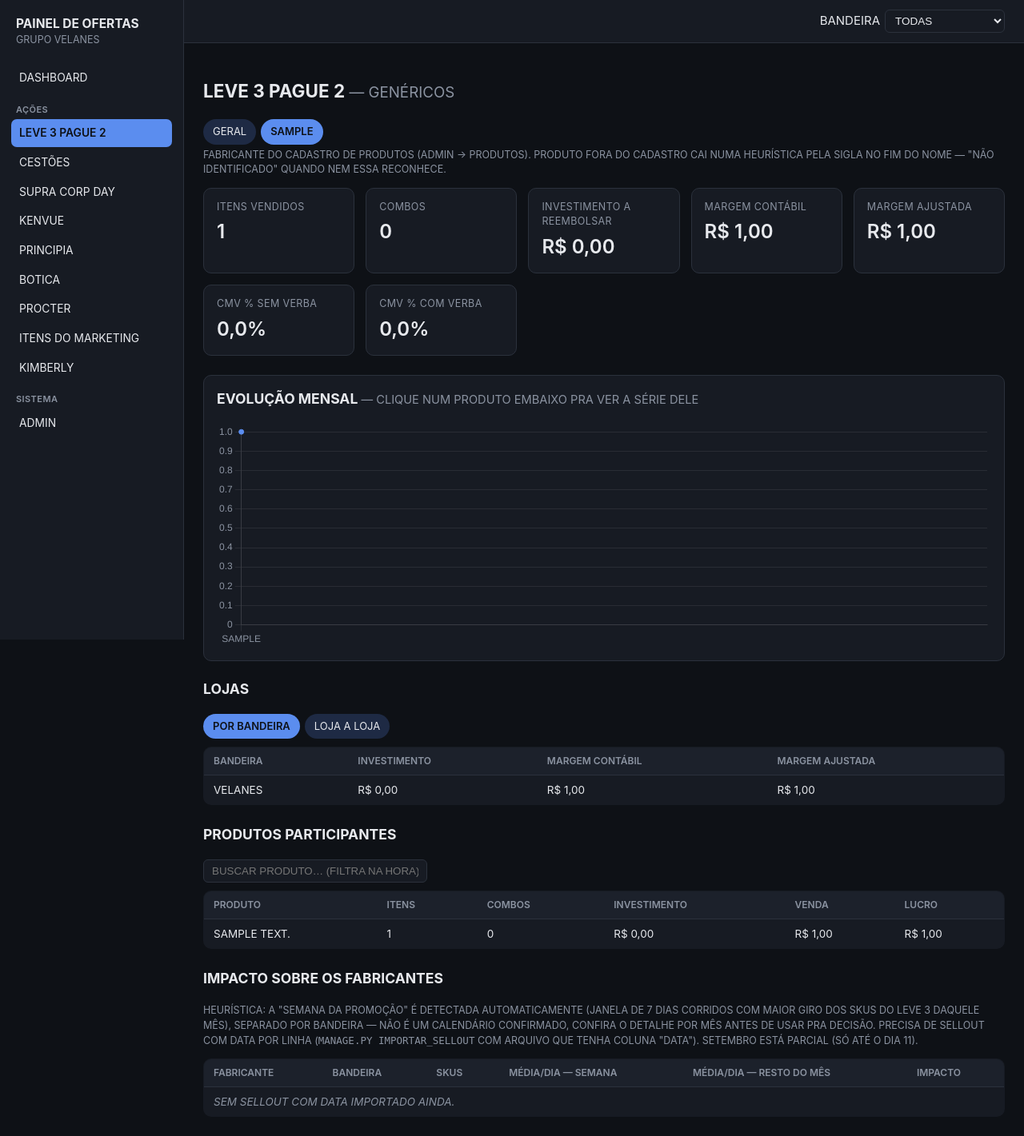
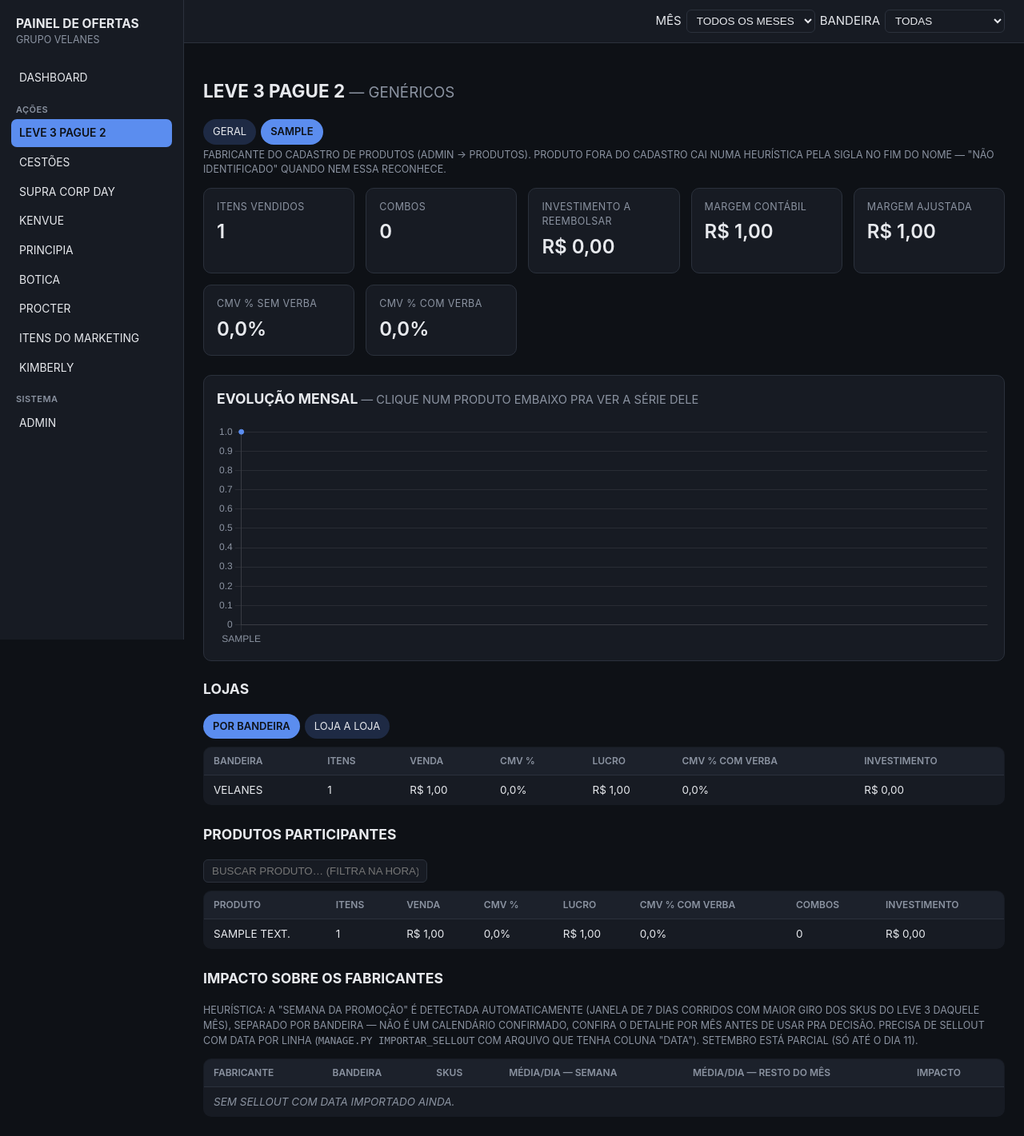
Before and after one commit to gabrielvelanes-coder/monitor-de-ofertas, a Django app: a page that uses templates/base.html in a window 1280 px wide. Shown: the whole page at 80% size. Run offline with Django 5.2, Linux system fonts and the light colour scheme; tables that the repository leaves empty hold one stand-in row (values such as "Sample post").

Commit message:
Filtro de mês em cada ação + CMV/CMV com verba em todas as tabelas
Gabriel pediu 2 coisas: (1) escolher o mês dentro de cada ação, não só
no dashboard; (2) toda tabela (loja, produto, fabricante) com Itens,
Venda, CMV %, Lucro, CMV % com verba — hoje só tinha Itens/Venda/Lucro.

- meses_disponiveis(mecanica) e mes_da_request() (services.py): mês
  agora é escopado por ação, não a lista global de todos os meses.
  querystring_extra passa a excluir 'mes' por padrão também.
- Seletor de mês subiu pra barra de topo (base.html), ao lado da
  bandeira — 1 form só, aparece em toda tela que passar
  meses_disponiveis no contexto (todas as ações agora passam). Tirado
  o form duplicado que só existia em home.html.
- Leve3/Cestões/Supracorp/4 fabricantes/Marketing/Kimberly: view filtra
  o queryset por ano_mes antes de calcular, mês inválido cai pra "todos"
  em vez de zerar a tela.
- anexar_cmv() (apps/verba/services.py): acrescenta cmv_pct_sem_verba/
  cmv_pct_com_verba em cada linha de loja/produto/fabricante. Leve3 usa
  o investimento JÁ calculado por linha (calcular_leve3 ganhou itens/
  venda por loja, que não existia) — CMV com verba nunca é None ali. Nas
  outras ações (sem fórmula de verba por linha ainda) fica None ("—"),
  igual ao padrão já usado nos cards — nunca ratear o valor agregado de
  VerbaMensal por loja/produto sem uma fórmula validada pra isso.
- Supracorp não ganhou CMV nas tabelas: a mecânica não rastreia lucro
  por loja/produto (só itens/impacto), não tem como calcular sem
  inventar um número.
- home.html: colunas reordenadas pra Itens/Venda/CMV%/Lucro/CMV% com
  verba, igual ao resto — antes era Itens/Venda/Lucro/CMV/CMV.

Co-Authored-By: Claude Sonnet 5 <noreply@anthropic.com>
Claude-Session: https://claude.ai/code/session_01LP9Ru2eABpWapUBnRbZZFK

```diff
--- a/apps/ofertas/views.py
+++ b/apps/ofertas/views.py
@@ -4,7 +4,7 @@ from django.http import Http404
 from django.shortcuts import render
 
 from apps.lojas.models import Loja
-from apps.verba.services import cmv_pct, cmv_pct_com_verba, verba_apurada
+from apps.verba.services import anexar_cmv, cmv_pct, cmv_pct_com_verba, verba_apurada
 
 from .models import Lancamento
 from .services import (
@@ -12,7 +12,7 @@ from .services import (
     calcular_impacto_fabricante, calcular_impacto_leve3_fabricante,
     calcular_kimberly, calcular_leve3, calcular_marketing,
     calcular_supracorp, filtrar_por_bandeira, grafico_mensal,
-    meses_disponiveis, querystring_extra,
+    mes_da_request, meses_disponiveis, querystring_extra,
 )
 
 ZERO = Decimal('0')
@@ -94,9 +94,7 @@ def _resumo_executivo(bandeira, mes=''):
 def home(request):
     bandeira = bandeira_da_request(request)
     meses = meses_disponiveis()
-    mes = request.GET.get('mes', '').strip()
-    if mes not in meses:
-        mes = ''
+    mes = mes_da_request(request)
 
     lojas_velanes = Loja.objects.filter(bandeira=Loja.VELANES).count()
     lojas_ultra = Loja.objects.filter(bandeira=Loja.ULTRA_POPULAR).count()
@@ -125,6 +123,8 @@ def leve3(request):
     bandeira = bandeira_da_request(request)
     busca = request.GET.get('busca', '').strip()
     fabricante = request.GET.get('fabricante', '').strip()
+    meses = meses_disponiveis(Lancamento.LEVE3)
+    mes = mes_da_request(request, Lancamento.LEVE3)
 
     queryset = filtrar_por_bandeira(
         Lancamento.objects.filter(mecanica=Lancamento.LEVE3), bandeira
@@ -134,18 +134,23 @@ def leve3(request):
     )
     if fabricante:
         queryset = queryset.filter(fabricante=fabricante)
+    if mes:
+        queryset = queryset.filter(ano_mes=mes)
 
     dados = calcular_leve3(queryset, busca=busca)
     grafico = grafico_mensal(dados['por_mes'], [('venda', 'Venda')])
     impacto_fabricantes = calcular_impacto_leve3_fabricante()
 
     # CMV com/sem verba usando o investimento já calculado pro recorte atual
-    # (bandeira/fabricante/busca) — não o agregado de VerbaMensal, que é
-    # sempre "todas as lojas" e não tem como refletir esses filtros.
+    # (bandeira/fabricante/busca/mês) — não o agregado de VerbaMensal, que
+    # é sempre "todas as lojas, todos os meses" e não reflete esses filtros.
     dados['kpis']['cmv_pct_sem_verba'] = cmv_pct(dados['kpis']['venda'], dados['kpis']['margem_contabil'])
     dados['kpis']['cmv_pct_com_verba'] = cmv_pct_com_verba(
         dados['kpis']['venda'], dados['kpis']['margem_contabil'], dados['kpis']['investimento']
     )
+    anexar_cmv(dados['ranking_lojas'], 'venda', 'margem_contabil', 'investimento')
+    anexar_cmv(dados['ranking_bandeiras'], 'venda', 'margem_contabil', 'investimento')
+    anexar_cmv(dados['produtos'], 'venda', 'lucro', 'investimento')
 
     contexto = {
         'secao': 'leve3',
@@ -154,6 +159,8 @@ def leve3(request):
         'busca': busca,
         'fabricante_atual': fabricante,
         'fabricantes_disponiveis': fabricantes_disponiveis,
+        'meses_disponiveis': meses,
+        'mes_atual': mes,
         'grafico': grafico,
         'impacto_fabricantes': impacto_fabricantes,
         **dados,
@@ -164,18 +171,27 @@ def leve3(request):
 def cestoes(request):
     bandeira = bandeira_da_request(request)
     busca = request.GET.get('busca', '').strip()
+    meses = meses_disponiveis(Lancamento.CESTOES)
+    mes = mes_da_request(request, Lancamento.CESTOES)
 
     queryset = filtrar_por_bandeira(
         Lancamento.objects.filter(mecanica=Lancamento.CESTOES), bandeira
     )
+    if mes:
+        queryset = queryset.filter(ano_mes=mes)
     dados = calcular_cestoes(queryset, busca=busca)
     grafico = grafico_mensal(dados['por_mes'], [('venda', 'Venda')])
+    anexar_cmv(dados['ranking_lojas'], 'venda', 'lucro')
+    anexar_cmv(dados['ranking_bandeiras'], 'venda', 'lucro')
+    anexar_cmv(dados['produtos'], 'venda', 'lucro')
 
     contexto = {
         'secao': 'cestoes',
         'bandeira_atual': bandeira,
         'querystring_extra': querystring_extra(request),
         'busca': busca,
+        'meses_disponiveis': meses,
+        'mes_atual': mes,
         'grafico': grafico,
         **dados,
     }
@@ -184,10 +200,14 @@ def cestoes(request):
 
 def supracorp(request):
     bandeira = bandeira_da_request(request)
+    meses = meses_disponiveis(Lancamento.SUPRACORP)
+    mes = mes_da_request(request, Lancamento.SUPRACORP)
 
     queryset = filtrar_por_bandeira(
         Lancamento.objects.filter(mecanica=Lancamento.SUPRACORP), bandeira
     )
+    if mes:
+        queryset = queryset.filter(ano_mes=mes)
     dados = calcular_supracorp(queryset)
 
     serie_diaria = dados['serie_diaria']
@@ -201,6 +221,8 @@ def supracorp(request):
         'secao': 'supracorp',
         'bandeira_atual': bandeira,
         'querystring_extra': querystring_extra(request),
+        'meses_disponiveis': meses,
+        'mes_atual': mes,
         'grafico': grafico,
         **dados,
     }
@@ -214,9 +236,14 @@ def impacto_fabricante(request, fabricante):
 
     bandeira = bandeira_da_request(request)
     busca = request.GET.get('busca', '').strip()
+    meses = meses_disponiveis(mecanica)
+    mes = mes_da_request(request, mecanica)
+
     queryset = filtrar_por_bandeira(
         Lancamento.objects.filter(mecanica=mecanica), bandeira
     )
+    if mes:
+        queryset = queryset.filter(ano_mes=mes)
     dados = calcular_impacto_fabricante(queryset, busca=busca)
     grafico = grafico_mensal(dados['por_mes'], [
         ('venda_base', 'Venda base'), ('venda_oferta', 'Venda oferta'),
@@ -224,13 +251,18 @@ def impacto_fabricante(request, fabricante):
 
     # CMV geral (base + oferta) com/sem verba — com_verba fica None pros 4
     # fabricantes hoje (sem fórmula de apuração ainda, ver PLANO_VERBA.md);
-    # o template mostra "—" em vez de R$0/0% mudo.
+    # o template mostra "—" em vez de R$0/0% mudo. Nas tabelas de loja/
+    # produto usa só a fatia "oferta" (venda_oferta/lucro_oferta) — "base"
+    # não é a promoção, misturar dilui o que a tabela quer mostrar.
     venda_total = dados['kpis']['venda_base'] + dados['kpis']['venda_oferta']
     lucro_total = dados['kpis']['lucro_base'] + dados['kpis']['lucro_oferta']
     dados['kpis']['cmv_pct_sem_verba'] = cmv_pct(venda_total, lucro_total)
     dados['kpis']['cmv_pct_com_verba'] = cmv_pct_com_verba(
-        venda_total, lucro_total, verba_apurada(mecanica)
+        venda_total, lucro_total, verba_apurada(mecanica, mes)
     )
+    anexar_cmv(dados['ranking_lojas'], 'venda_oferta', 'lucro_oferta')
+    anexar_cmv(dados['ranking_bandeiras'], 'venda_oferta', 'lucro_oferta')
+    anexar_cmv(dados['produtos'], 'venda_oferta', 'lucro_oferta')
 
     contexto = {
         'secao': f'fabricante_{fabricante}',
@@ -239,6 +271,8 @@ def impacto_fabricante(request, fabricante):
         'busca': busca,
         'fabricante_chave': fabricante,
         'fabricante_rotulo': rotulo,
+        'meses_disponiveis': meses,
+        'mes_atual': mes,
         'grafico': grafico,
         **dados,
     }
@@ -248,18 +282,27 @@ def impacto_fabricante(request, fabricante):
 def marketing(request):
     bandeira = bandeira_da_request(request)
     busca = request.GET.get('busca', '').strip()
+    meses = meses_disponiveis(Lancamento.MARKETING)
+    mes = mes_da_request(request, Lancamento.MARKETING)
 
     queryset = filtrar_por_bandeira(
         Lancamento.objects.filter(mecanica=Lancamento.MARKETING), bandeira
     )
+    if mes:
+        queryset = queryset.filter(ano_mes=mes)
     dados = calcular_marketing(queryset, busca=busca)
     grafico = grafico_mensal(dados['por_mes'], [('venda', 'Venda'), ('lucro', 'Lucro')])
+    anexar_cmv(dados['ranking_bandeiras'], 'venda', 'lucro')
+    anexar_cmv(dados['por_fabricante'], 'venda', 'lucro')
+    anexar_cmv(dados['produtos'], 'venda', 'lucro')
 
     contexto = {
         'secao': 'marketing',
         'bandeira_atual': bandeira,
         'querystring_extra': querystring_extra(request),
         'busca': busca,
+        'meses_disponiveis': meses,
+        'mes_atual': mes,
         'grafico': grafico,
         **dados,
     }
@@ -269,18 +312,26 @@ def marketing(request):
 def kimberly(request):
     bandeira = bandeira_da_request(request)
     busca = request.GET.get('busca', '').strip()
+    meses = meses_disponiveis(Lancamento.KIMBERLY)
+    mes = mes_da_request(request, Lancamento.KIMBERLY)
 
     queryset = filtrar_por_bandeira(
         Lancamento.objects.filter(mecanica=Lancamento.KIMBERLY), bandeira
     )
+    if mes:
+        queryset = queryset.filter(ano_mes=mes)
     dados = calcular_kimberly(queryset, busca=busca)
     grafico = grafico_mensal(dados['por_mes'], [('venda', 'Venda'), ('lucro', 'Lucro')])
+    anexar_cmv(dados['ranking_bandeiras'], 'venda', 'lucro')
+    anexar_cmv(dados['produtos'], 'venda', 'lucro')
 
     contexto = {
         'secao': 'kimberly',
         'bandeira_atual': bandeira,
         'querystring_extra': querystring_extra(request),
         'busca': busca,
+        'meses_disponiveis': meses,
+        'mes_atual': mes,
         'grafico': grafico,
         **dados,
     }
--- a/templates/base.html
+++ b/templates/base.html
@@ -128,6 +128,15 @@
       <div class="barra-topo">
         <form class="filtro-bandeira" method="get">
           {% for chave, valor in querystring_extra.items %}<input type="hidden" name="{{ chave }}" value="{{ valor }}">{% endfor %}
+          {% if meses_disponiveis %}
+            <label for="mes">Mês</label>
+            <select name="mes" id="mes" onchange="this.form.submit()">
+              <option value="" {% if not mes_atual %}selected{% endif %}>Todos os meses</option>
+              {% for m in meses_disponiveis %}
+                <option value="{{ m }}" {% if mes_atual == m %}selected{% endif %}>{{ m }}</option>
+              {% endfor %}
+            </select>
+          {% endif %}
           <label for="bandeira">Bandeira</label>
           <select name="bandeira" id="bandeira" onchange="this.form.submit()">
             <option value="" {% if not bandeira_atual %}selected{% endif %}>Todas</option>
--- a/templates/ofertas/leve3.html
+++ b/templates/ofertas/leve3.html
@@ -52,36 +52,42 @@
 </div>
 <table data-painel="lojas-leve3" data-valor="macro" class="tabela-interativa">
   <thead>
-    <tr><th>Bandeira</th><th>Investimento</th><th>Margem contábil</th><th>Margem ajustada</th></tr>
+    <tr><th>Bandeira</th><th>Itens</th><th>Venda</th><th>CMV %</th><th>Lucro</th><th>CMV % com verba</th><th>Investimento</th></tr>
   </thead>
   <tbody>
     {% for b in ranking_bandeiras %}
       <tr>
         <td>{{ b.bandeira }}</td>
+        <td>{{ b.itens|numero }}</td>
+        <td>{{ b.venda|brl }}</td>
+        <td>{{ b.cmv_pct_sem_verba|numero:1 }}%</td>
+        <td>{{ b.margem_contabil|brl }}</td>
+        <td>{{ b.cmv_pct_com_verba|numero:1 }}%</td>
         <td>{{ b.investimento|brl }}</td>
-        <td>{{ b.margem_contabil|brl }}</td>
-        <td>{{ b.margem_ajustada|brl }}</td>
       </tr>
     {% empty %}
-      <tr><td colspan="4" class="vazio">Sem dados.</td></tr>
+      <tr><td colspan="7" class="vazio">Sem dados.</td></tr>
     {% endfor %}
   </tbody>
 </table>
 <table data-painel="lojas-leve3" data-valor="detalhe" class="tabela-interativa" hidden>
   <thead>
-    <tr><th>Loja</th><th>Bandeira</th><th>Investimento</th><th>Margem contábil</th><th>Margem ajustada</th></tr>
+    <tr><th>Loja</th><th>Bandeira</th><th>Itens</th><th>Venda</th><th>CMV %</th><th>Lucro</th><th>CMV % com verba</th><th>Investimento</th></tr>
   </thead>
   <tbody>
     {% for l in ranking_lojas %}
       <tr>
         <td>{{ l.codigo }}</td>
         <td>{{ l.bandeira|bandeira_rotulo }}</td>
+        <td>{{ l.itens|numero }}</td>
+        <td>{{ l.venda|brl }}</td>
+        <td>{{ l.cmv_pct_sem_verba|numero:1 }}%</td>
+        <td>{{ l.margem_contabil|brl }}</td>
+        <td>{{ l.cmv_pct_com_verba|numero:1 }}%</td>
         <td>{{ l.investimento|brl }}</td>
-        <td>{{ l.margem_contabil|brl }}</td>
-        <td>{{ l.margem_ajustada|brl }}</td>
       </tr>
     {% empty %}
-      <tr><td colspan="5" class="vazio">Sem dados.</td></tr>
+      <tr><td colspan="8" class="vazio">Sem dados.</td></tr>
     {% endfor %}
   </tbody>
 </table>
@@ -91,20 +97,22 @@
        placeholder="Buscar produto… (filtra na hora)" class="campo-busca" style="margin-bottom:10px;">
 <table id="tabela-produtos" class="tabela-interativa">
   <thead>
-    <tr><th>Produto</th><th>Itens</th><th>Combos</th><th>Investimento</th><th>Venda</th><th>Lucro</th></tr>
+    <tr><th>Produto</th><th>Itens</th><th>Venda</th><th>CMV %</th><th>Lucro</th><th>CMV % com verba</th><th>Combos</th><th>Investimento</th></tr>
   </thead>
   <tbody>
     {% for p in produtos %}
       <tr class="linha-clicavel" data-produto="{{ p.produto }}">
         <td>{{ p.produto }}</td>
         <td>{{ p.itens|numero }}</td>
+        <td>{{ p.venda|brl }}</td>
+        <td>{{ p.cmv_pct_sem_verba|numero:1 }}%</td>
+        <td>{{ p.lucro|brl }}</td>
+        <td>{{ p.cmv_pct_com_verba|numero:1 }}%</td>
         <td>{{ p.ciclos|numero }}</td>
         <td>{{ p.investimento|brl }}</td>
-        <td>{{ p.venda|brl }}</td>
-        <td>{{ p.lucro|brl }}</td>
       </tr>
     {% empty %}
-      <tr><td colspan="6" class="vazio">Sem dados.</td></tr>
+      <tr><td colspan="8" class="vazio">Sem dados.</td></tr>
     {% endfor %}
   </tbody>
 </table>
```
Also changed, not shown: apps/ofertas/services.py (+26 -11 lines), apps/verba/services.py (+24 -0 lines), templates/ofertas/cestoes.html (+12 -6 lines), templates/ofertas/home.html (+3 -16 lines), templates/ofertas/impacto_fabricante.html (+12 -6 lines), templates/ofertas/kimberly.html (+8 -4 lines), templates/ofertas/marketing.html (+12 -6 lines).
